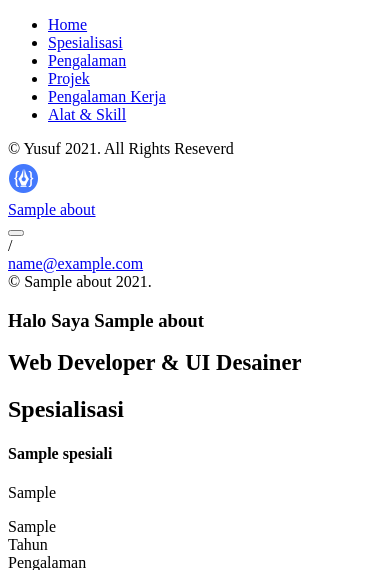
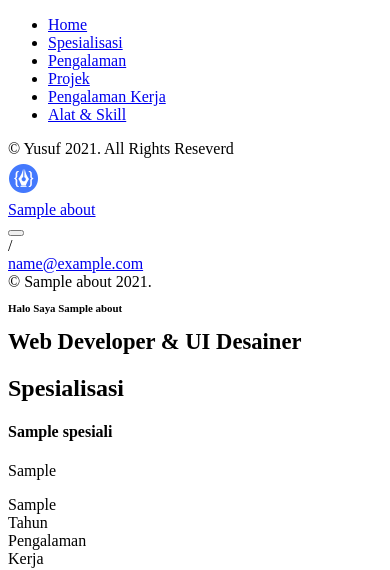
Before and after one commit to YusufCode96/cvonlinev2, a Yii app: template views/site/index.php in a window 390 px wide. Shown: the top 570 px of the page. Run offline with PHP 8.4 and a stand-in for Yii, Linux system fonts and the light colour scheme; the template is opened without the code that fills it: most values are stand-ins (such as "Sample title", 1, 10 or a date in 2020); grey boxes marked "Sample" are stand-in pictures; some libraries are stand-ins or nearby versions; grey boxes are pictures that could not be loaded.

Commit message:
perbaikan font responsive

```diff
--- a/views/site/index.php
+++ b/views/site/index.php
@@ -119,7 +119,7 @@ use yii\helpers\Url;
                     <div class="intro">
                       <div class="row">
                         <div class="col-md-8 col-lg-6">
-                          <h3 class="text-white  wow fadeIn" data-wow-delay="0.1s"><span class="text-primary">Halo</span> Saya <?php echo $about['nama']; ?></h3>
+                          <h3 style="font-size:2.8vw" class="text-white  wow fadeIn" data-wow-delay="0.1s"><span class="text-primary">Halo</span> Saya <?php echo $about['nama']; ?></h3>
                           <h1 style="font-size:5.8vw" class=" text-white  wow fadeIn" data-wow-delay="0.1s"><span class="">Web Developer & <span class="text-primary">UI Desainer</span></h1>
 
                             <!-- <div class="col-sm-12"  style="padding-top:15px;padding-left:5px"><button type="submit" class="btn"><span style="font-size:16px" class="icon ion-ios-download-outline"></span> Download CV</button></div> -->
```
